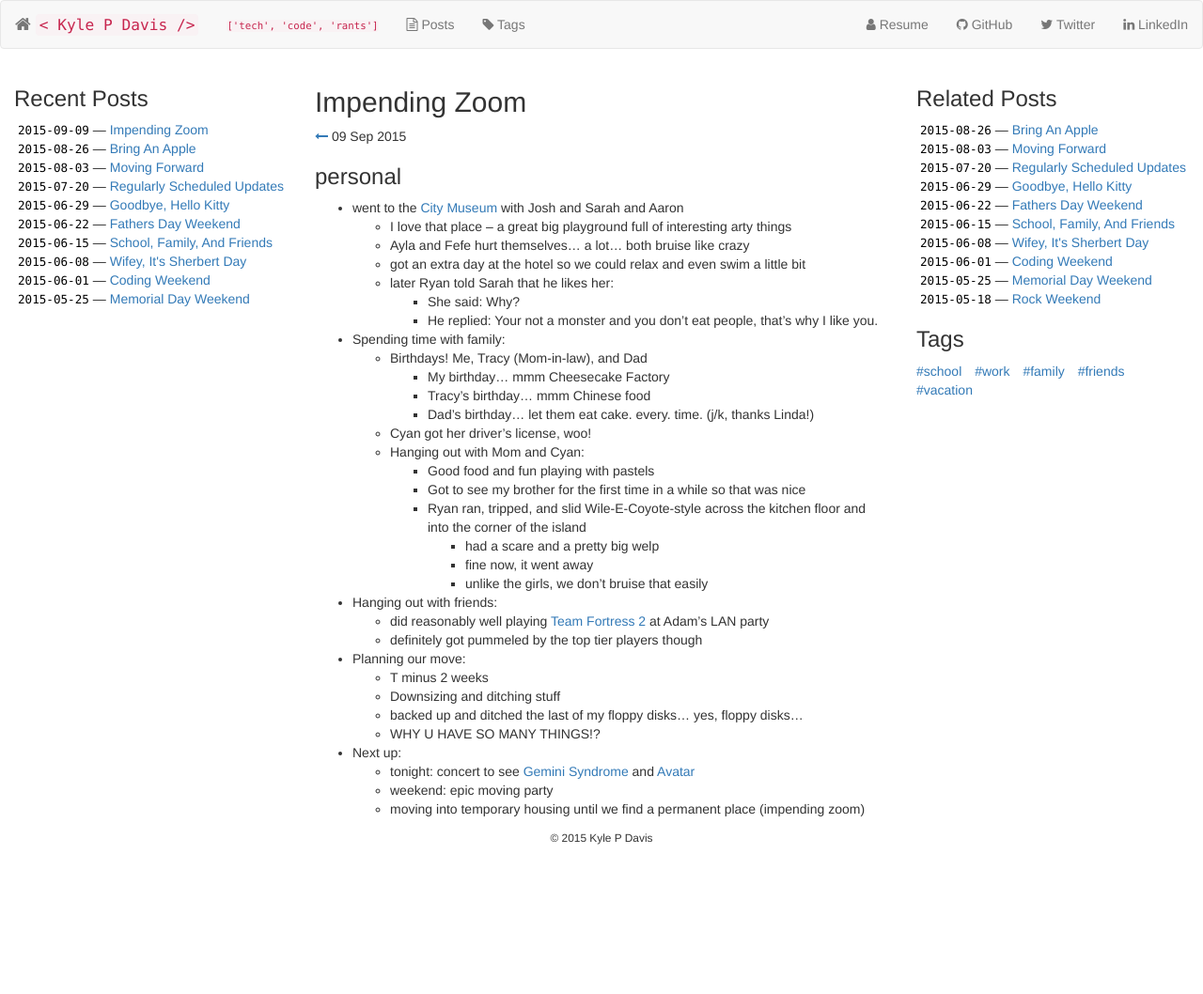
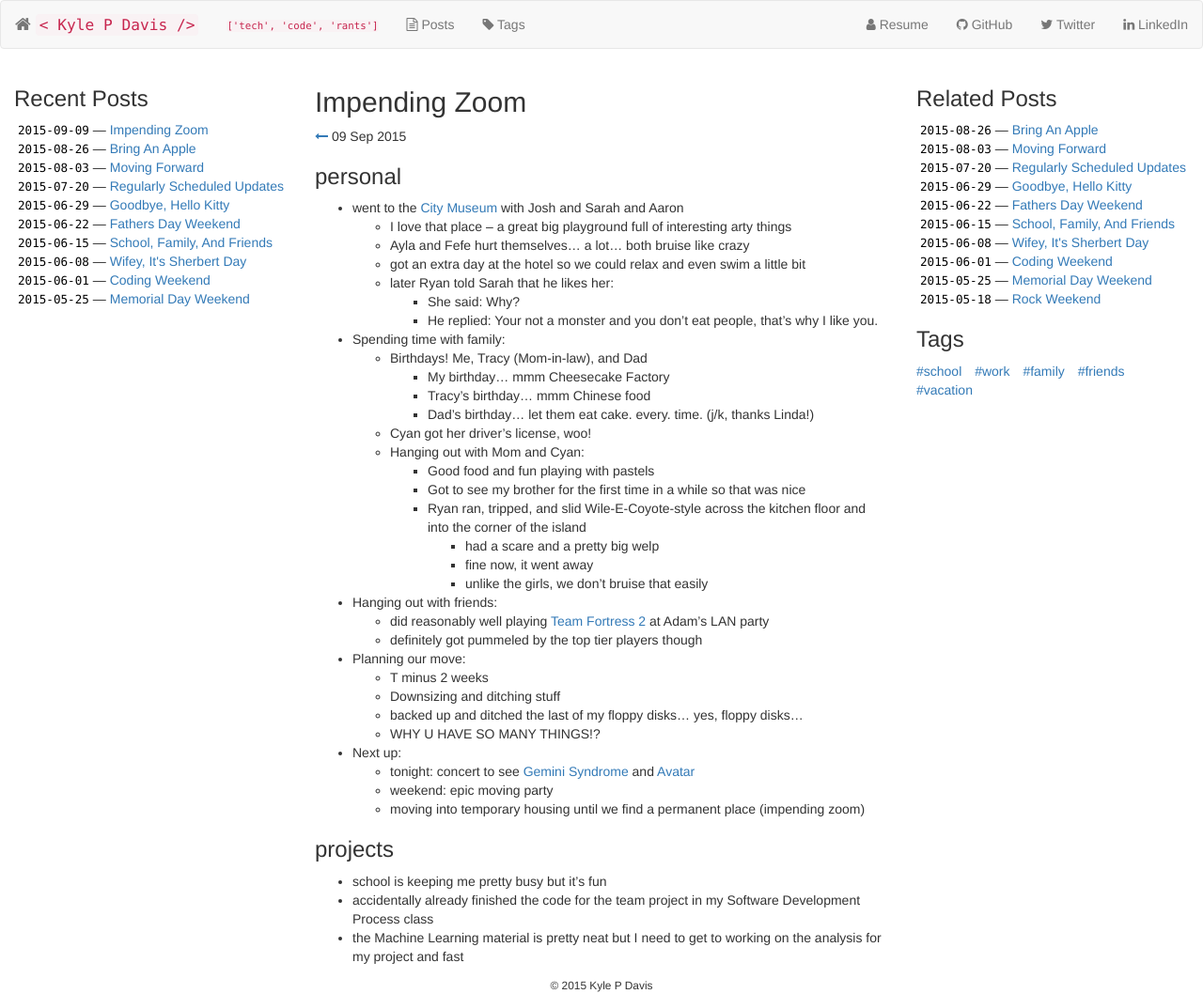
Before and after one commit to KylePDavis/kylepdavis.github.com, a Jekyll site: the page built from _posts/2015-09-09-impending-zoom.md, in a window 1280 px wide. Shown: the whole page at 94% size. Built offline with Jekyll 4.4.1, drawn with Linux system fonts in a browser that asks for light colours; nearby versions of some CDN libraries; Markdown is read by kramdown in place of the engine named in the settings; before the commit the page ends 901 px from its top, so only the background shows below that.

Commit message:
post: impending zoom (forgot projects)

```diff
--- a/_posts/2015-09-09-impending-zoom.md
+++ b/_posts/2015-09-09-impending-zoom.md
@@ -37,3 +37,10 @@ tags: school work family friends vacation
 	- tonight: concert to see [Gemini Syndrome](https://en.wikipedia.org/wiki/Gemini_Syndrome) and [Avatar](https://en.wikipedia.org/wiki/Avatar_(Swedish_band))
 	- weekend: epic moving party
 	- moving into temporary housing until we find a permanent place (impending zoom)
+
+
+### projects
+
+- school is keeping me pretty busy but it's fun
+- accidentally already finished the code for the team project in my Software Development Process class
+- the Machine Learning material is pretty neat but I need to get to working on the analysis for my project and fast
```
